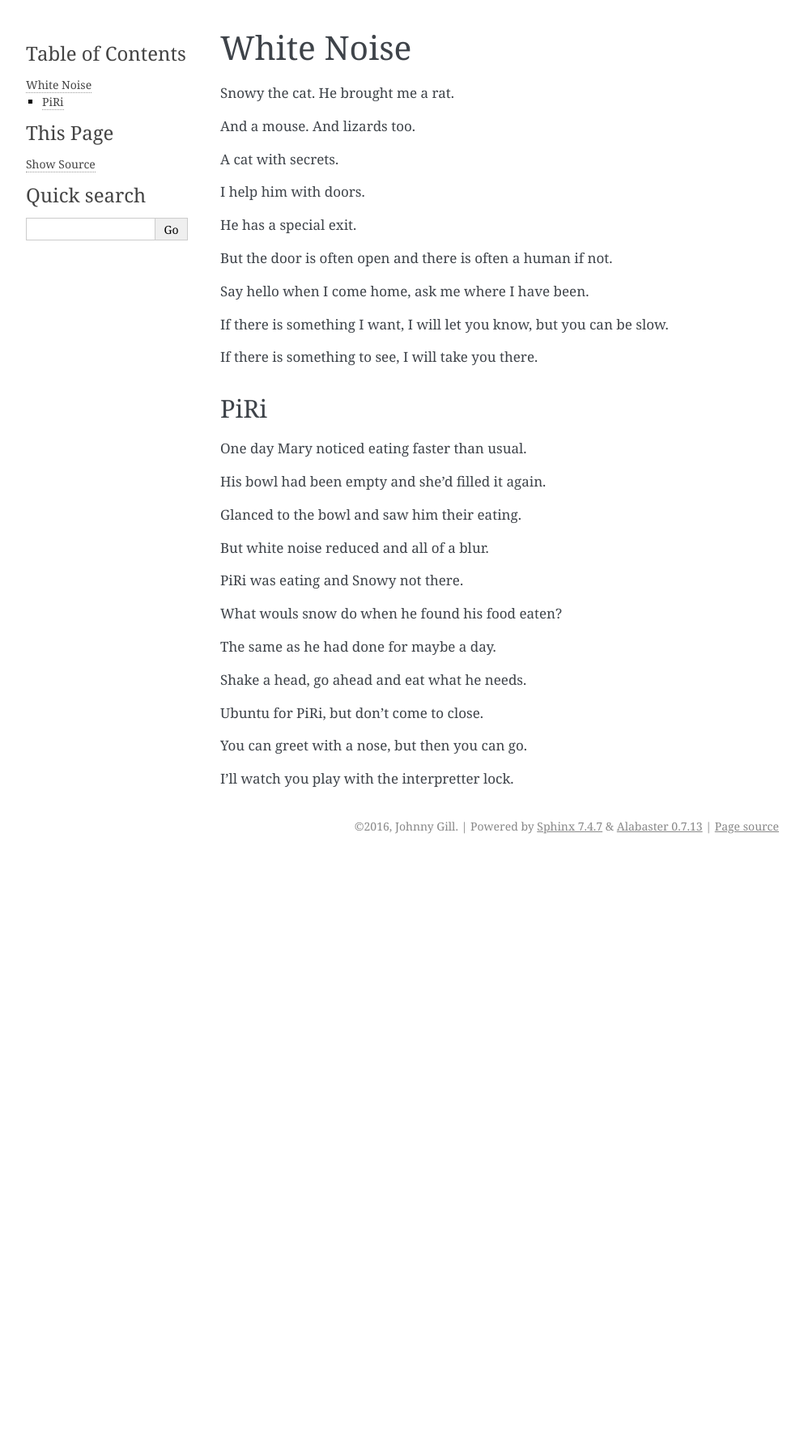
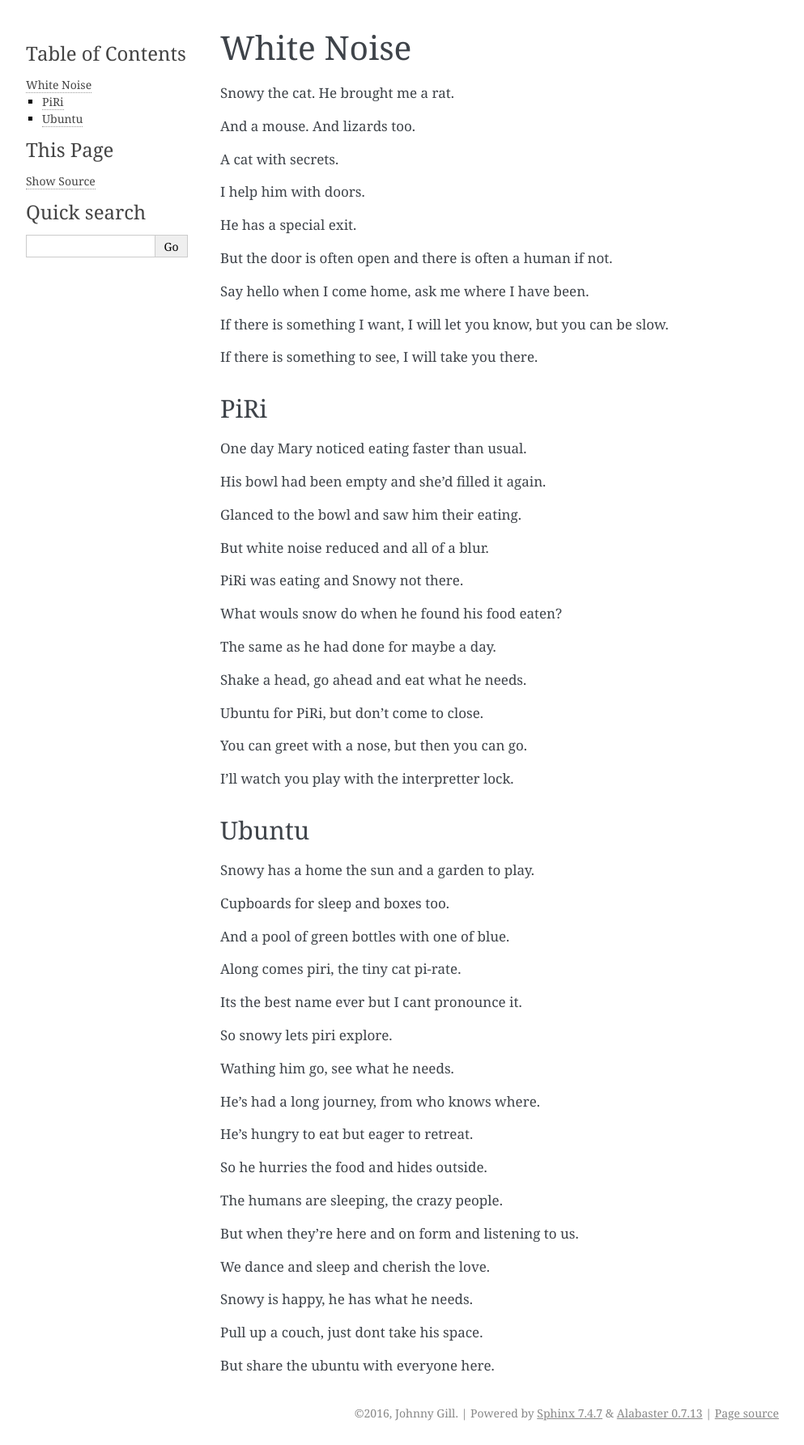
Before and after one commit to openbermuda/karmapi, a Sphinx documentation site: the page built from docs/nodice/snowy.rst, in a window 1280 px wide. Shown: the whole page at 81% size, without its empty margins (148-1141 px from the left). Built offline with Sphinx 7.4.7, drawn with Linux system fonts in a browser that asks for light colours; formulas are drawn with MathJax 3; pages that are not in the unit, such as notebooks, are missing from menus; before the commit the page ends 1060 px from its top, so only the background shows below that.

Commit message:
jupyter puts things together and so does ubuntu

```diff
--- a/docs/nodice/snowy.rst
+++ b/docs/nodice/snowy.rst
@@ -45,3 +45,39 @@ Ubuntu for PiRi, but don't come to close.
 You can greet with a nose, but then you can go.
 
 I'll watch you play with the interpretter lock.
+
+
+Ubuntu
+======
+
+Snowy has a home the sun and a garden to play.
+
+Cupboards for sleep and boxes too.
+
+And a pool of green bottles with one of blue.
+
+Along comes piri, the tiny cat pi-rate.
+
+Its the best name ever but I cant pronounce it.
+
+So snowy lets piri explore.
+
+Wathing him go, see what he needs.
+
+He's had a long journey, from who knows where.
+
+He's hungry to eat but eager to retreat.
+
+So he hurries the food and hides outside.
+
+The humans are sleeping, the crazy people.
+
+But when they're here and on form and listening to us.
+
+We dance and sleep and cherish the love.
+
+Snowy is happy, he has what he needs.
+
+Pull up a couch, just dont take his space.
+
+But share the ubuntu with everyone here.
```
Also changed, not shown: docs/nodice/bottle.rst (+14 -2 lines).
